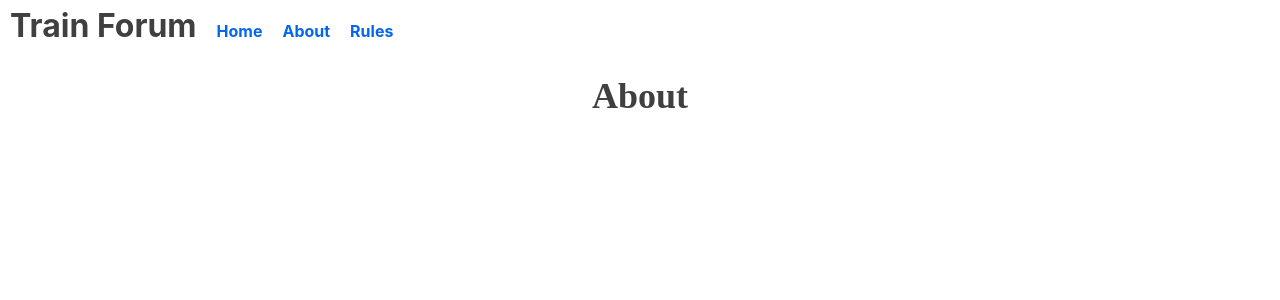
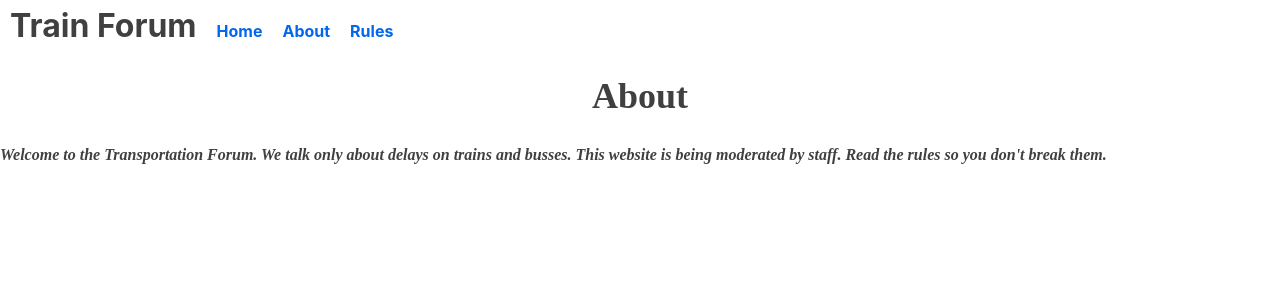
Before and after one commit to nothankyouwdym/TrainForum, a React (Vite) app: page /About in a window 1280 px wide. Shown: the top 300 px of the page. Built offline with nearby package versions, Linux system fonts and the light colour scheme.

Commit message:
2 files modified

```diff
--- a/index.html
+++ b/index.html
@@ -4,7 +4,7 @@
     <meta charset="UTF-8" />
     <link rel="icon" type="image/svg+xml" href="/vite.svg" />
     <meta name="viewport" content="width=device-width, initial-scale=1.0" />
-    <title>Vite + React</title>
+    <title>Transportation Forum</title>
   </head>
   <body>
     <div id="root"></div>
--- a/src/About.jsx
+++ b/src/About.jsx
@@ -10,7 +10,7 @@ class About extends Component{
         <p>
           <strong>
             <em>
-
+              Welcome to the Transportation Forum. We talk only about delays on trains and busses. This website is being moderated by staff. Read the rules so you don't break them.
             </em>
           </strong>
         </p>
```
